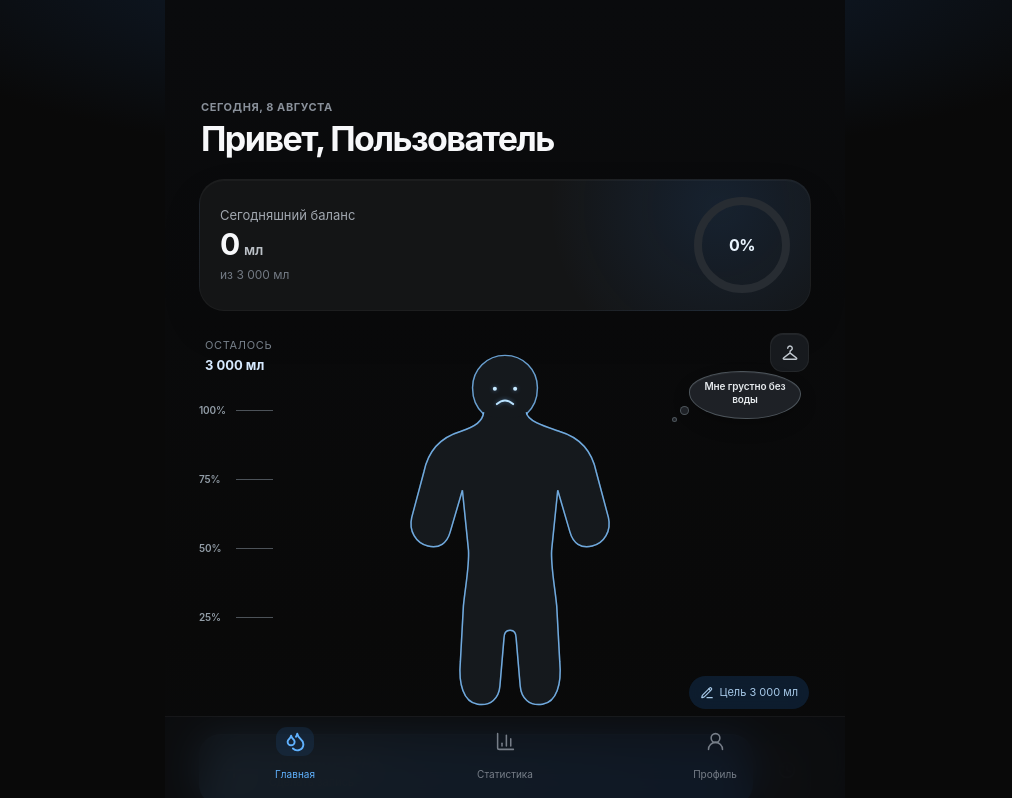
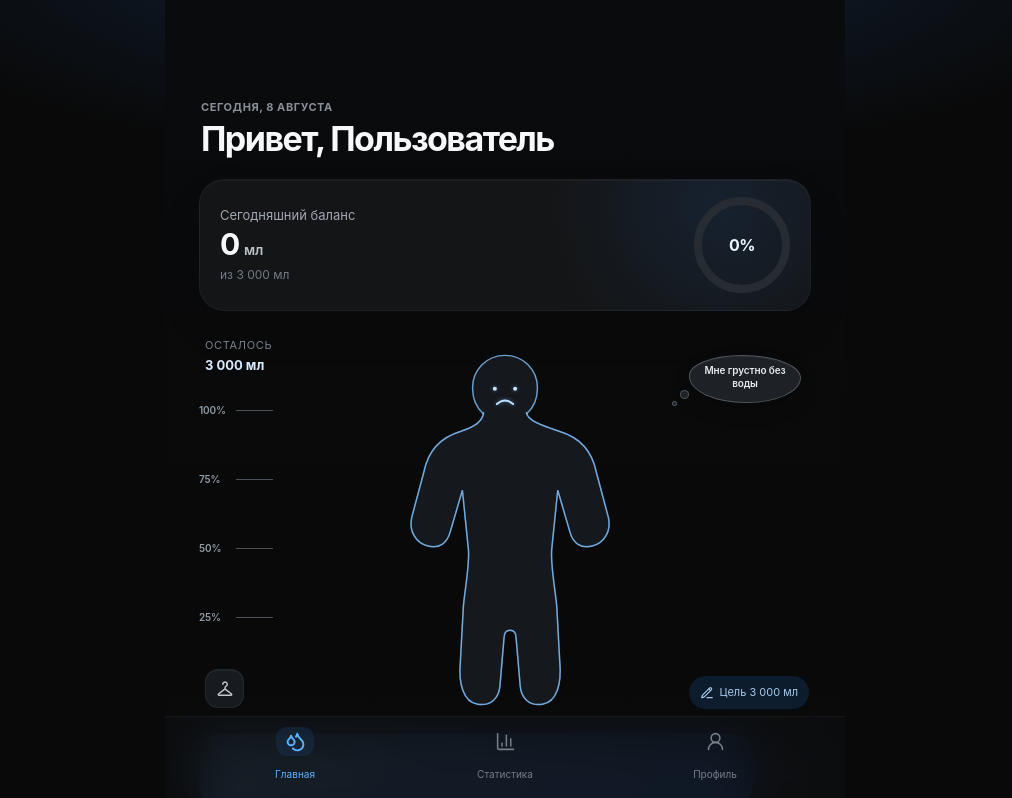
Before and after one commit to egorogarkov34-arch/-2, a React (Vite) app: page / in a window 1280 px wide. Shown: the top 798 px of the page, without its empty margins (135-1147 px from the left). Built offline with nearby package versions, Linux system fonts and the light colour scheme.

Commit message:
Reposition wardrobe and thought bubble

```diff
--- a/src/app/styles.css
+++ b/src/app/styles.css
@@ -38,7 +38,7 @@ h2 { font-size: 17px; letter-spacing: -.025em; margin: 0; }
 .body-metrics { position: absolute; top: 22px; left: 6px; z-index: 2; display: grid; gap: 3px; }
 .body-metrics span { font-size: 11px; color: #77808a; text-transform: uppercase; letter-spacing: .06em; }
 .body-metrics strong { color: #d7eaff; font-size: 13px; }
-.body-message { position: absolute; z-index: 3; top: 56px; right: 10px; width: min(112px, 29vw); min-height: 48px; margin: 0; padding: 8px 10px; border: 1px solid #8a969f70; border-radius: 47% 52% 48% 51% / 43% 48% 53% 56%; background: #202429f0; box-shadow: 0 8px 18px #0000002e, inset 0 1px #ffffff0c; color: #e6eaed; font-size: 10px; font-weight: 560; letter-spacing: -.01em; line-height: 1.28; text-align: center; pointer-events: none; }.body-message::before, .body-message::after { content: ''; position: absolute; display: block; border: 1px solid #8a969f70; border-radius: 50%; background: #202429f0; }.body-message::before { width: 9px; height: 9px; left: -10px; bottom: 3px; }.body-message::after { width: 5px; height: 5px; left: -18px; bottom: -4px; }
+.body-message { position: absolute; z-index: 3; top: 40px; right: 10px; width: min(112px, 29vw); min-height: 48px; margin: 0; padding: 8px 10px; border: 1px solid #8a969f70; border-radius: 47% 52% 48% 51% / 43% 48% 53% 56%; background: #202429f0; box-shadow: 0 8px 18px #0000002e, inset 0 1px #ffffff0c; color: #e6eaed; font-size: 10px; font-weight: 560; letter-spacing: -.01em; line-height: 1.28; text-align: center; pointer-events: none; }.body-message::before, .body-message::after { content: ''; position: absolute; display: block; border: 1px solid #8a969f70; border-radius: 50%; background: #202429f0; }.body-message::before { width: 9px; height: 9px; left: -10px; bottom: 3px; }.body-message::after { width: 5px; height: 5px; left: -18px; bottom: -4px; }
 .body-water-wrap { width: min(100%, 284px); height: 385px; position: relative; display: grid; place-items: center; contain: layout style; isolation: isolate; }
 .body-water { height: 100%; width: auto; overflow: visible; transform: translateZ(0); }
 .water-level, .water-wave { transform-box: fill-box; transform-origin: center; will-change: transform; }
@@ -49,7 +49,7 @@ h2 { font-size: 17px; letter-spacing: -.025em; margin: 0; }
 .body-scale { position: absolute; z-index: 2; width: 74px; height: 276px; top: 61px; left: 0; display: grid; grid-template-rows: repeat(4, 1fr); color: #94a0aa; pointer-events: none; }.body-scale span { display: grid; grid-template-columns: 29px 37px; align-items: center; gap: 8px; }.body-scale b { color: #929da7; font-size: 10px; font-weight: 600; letter-spacing: -.015em; white-space: nowrap; text-align: left; }.body-scale i { display: block; height: 1px; background: #d9edff52; }
 .edit-goal { position: absolute; right: 2px; bottom: 19px; border: 0; padding: 8px 11px; color: #a7c9e8; background: #14365b75; border-radius: 999px; font-size: 11px; display: flex; gap: 5px; align-items: center; backdrop-filter: blur(8px); transition: background .2s; }
 .edit-goal:active { background: #205d9a; }
-.wardrobe-button { position: absolute; top: 18px; right: 2px; width: 39px; height: 39px; display: grid; place-items: center; border: 1px solid #FFFFFF0E; border-radius: 13px; color: #c2c9d0; background: #171a1e; box-shadow: inset 0 1px #FFFFFF0C; transition: transform .18s, background .18s, color .18s; }
+.wardrobe-button { position: absolute; z-index: 3; top: auto; right: auto; bottom: 20px; left: 6px; width: 39px; height: 39px; display: grid; place-items: center; border: 1px solid #FFFFFF0E; border-radius: 13px; color: #c2c9d0; background: #171a1e; box-shadow: inset 0 1px #FFFFFF0C; transition: transform .18s, background .18s, color .18s; }
 .wardrobe-button svg { width: 20px; height: 20px; }.wardrobe-button:active { transform: scale(.93); color: #edf2f6; background: #262b31; }
 .quick-actions { display: grid; grid-template-columns: 1fr 48px; gap: 10px; }
 .add-water-button { border: 0; min-height: 72px; padding: 10px 15px 10px 11px; border-radius: 22px; display: flex; align-items: center; gap: 11px; text-align: left; background: linear-gradient(135deg, #66b9ff, #2a7ef5); box-shadow: 0 14px 27px #0753b638, inset 0 1px #ffffff72; }
```
